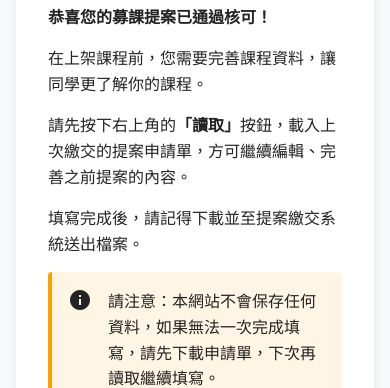
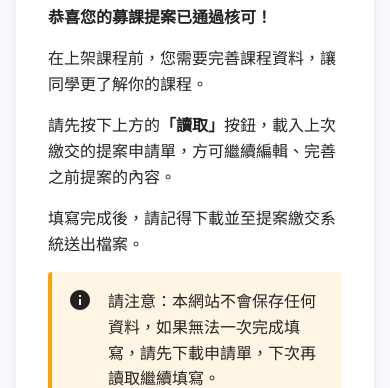
Before and after one commit to watsonshih/nsysu-siwan-wcwc, a plain HTML site: page courseEditAll.html in a window 390 px wide. Shown: the part 462-850 px from the top of the page. Drawn offline with nearby package versions, Linux system fonts and the light colour scheme.

Commit message:
Fix the bug

```diff
--- a/courseEditAll.html
+++ b/courseEditAll.html
@@ -105,7 +105,8 @@
                 <div class="intro-content">
                     <p><b>恭喜您的募課提案已通過核可！</b></p>
                     <p>在上架課程前，您需要完善課程資料，讓同學更了解你的課程。</p>
-                    <p>請先按下右上角的<b>「讀取<span class="mob-display-none">申請單</span>」</b>按鈕，載入上次繳交的提案申請單，方可繼續編輯、完善之前提案的內容。</p>
+                    <p>請先按下<span class="mob-display-none">右上角</span><span class="mob-display">上方</span>的<b>「讀取<span
+                                class="mob-display-none">申請單</span>」</b>按鈕，載入上次繳交的提案申請單，方可繼續編輯、完善之前提案的內容。</p>
                     <p>填寫完成後，請記得下載並至提案繳交系統送出檔案。</p>
                     <div class="notice-box">
                         <i class="material-icons notice-icon">info</i>
@@ -134,8 +135,8 @@
 
                     <h3>課程報名連結</h3>
                     <h4>請創建一個報名課程的 <a href="https://docs.google.com/forms" target="_blank">Google
-                            表單</a>，讓同學們可以透過該表單報名課程。<br>
-                        請記得在表單中索取同學們的姓名、學號、系級、電子信箱，方便後續通知與計入學分。</h4>
+                            表單</a>，讓同學們可以透過該表單報名課程。</h4>
+                    <h4>請記得在表單中索取同學們的姓名、學號、系級、電子信箱，方便後續通知與計入學分。</h4>
                     <h4>創建完成後，請<b>共用表單編輯權限</b>給 gehsaa5852@gmail.com <i class="material-icons"
                             style="cursor: pointer; scale: 1;" onclick="copyEmail()">content_copy</i> 帳號，供行政審核報名狀態。</h4>
                     <div class="info-box">
--- a/courseEditAll_sys_script.js
+++ b/courseEditAll_sys_script.js
@@ -294,11 +294,11 @@ function showMessage(type, message) {
     const messageSpan = document.createElement('span');
 
     const courseForm_load = document.getElementById('courseForm');
-    courseForm_load.className = 'unload loaded';
 
     snackbar.className = 'snackbar';
     if (type === 'success') {
         snackbar.classList.add('success');
+        courseForm_load.className = 'unload loaded';
     } else {
         snackbar.classList.add('error');
     }
--- a/stu_apply_sys_style.css
+++ b/stu_apply_sys_style.css
@@ -726,9 +726,11 @@ p {
 }
 
 /* Utility Classes */
-.display-none {
-    display: none !important;
+.display-none,
+.mob-display {
+    display: none;
 }
+
 
 @media(max-width: 992px) {
 
@@ -739,6 +741,10 @@ p {
 
     .mob-display-none {
         display: none;
+    }
+
+    .mob-display {
+        display: inline-block;
     }
 }
 
```
